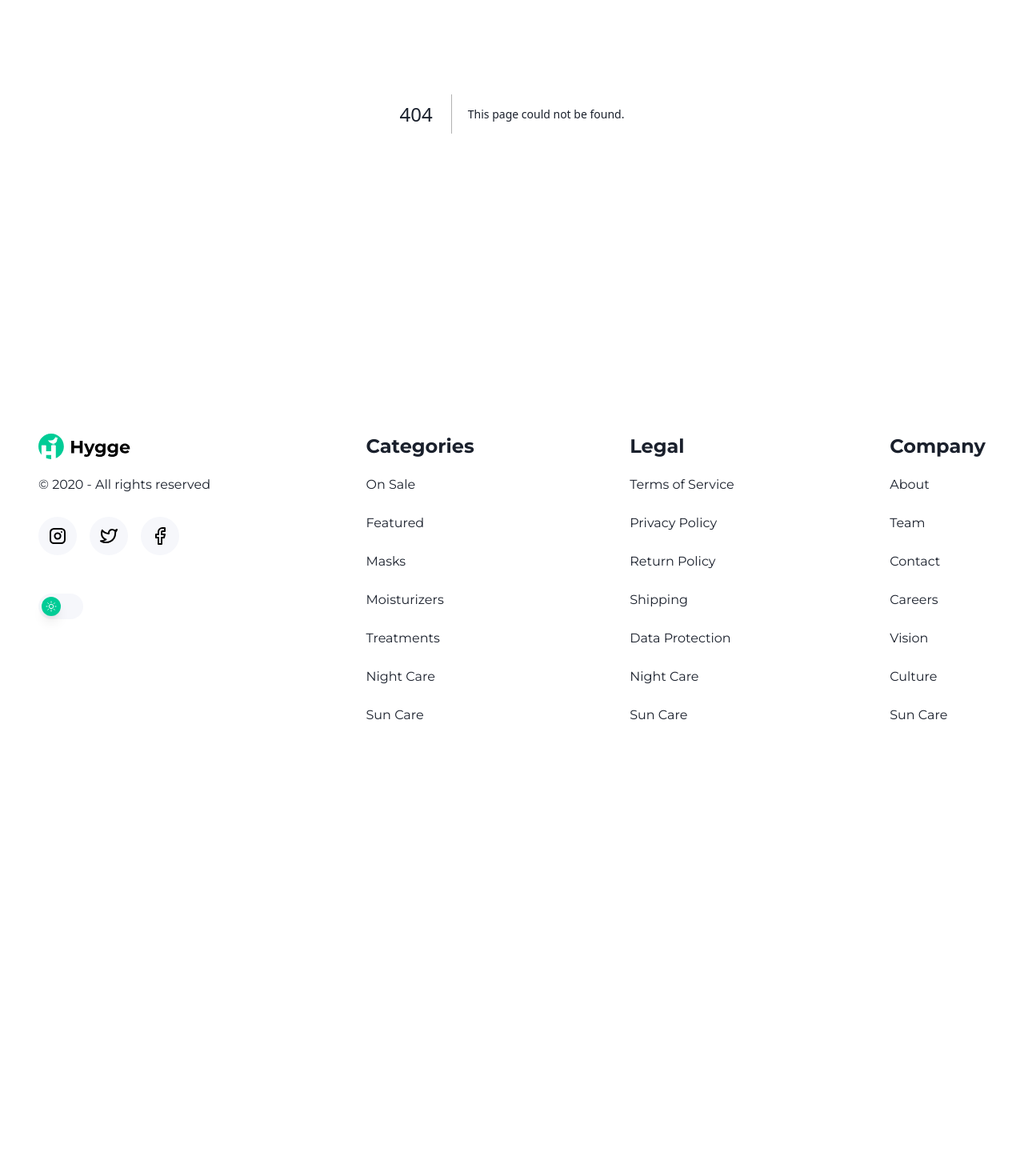
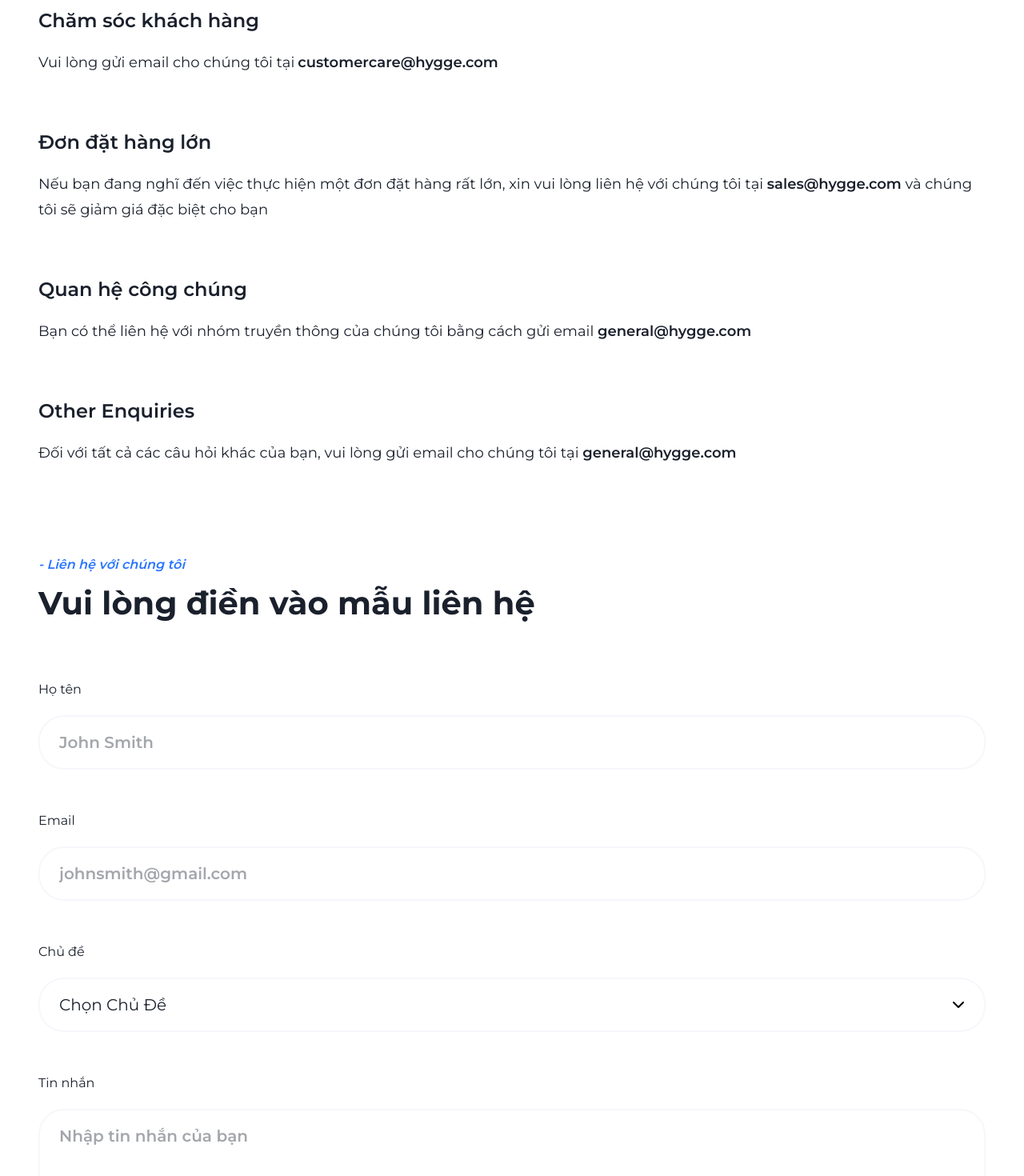
Before and after one commit to TuVoXuan/cosmetics-store-fe, a Next.js app: page /contact in a window 1280 px wide. Before the commit this address had no page. Shown: the part 354-1824 px from the top of the page at 80% size. Before the commit the page ends 1368 px from the top, so only its background shows below. Built offline with nearby package versions, Linux system fonts and the light colour scheme.

Commit message:
feat: make about us page

```diff
--- /dev/null
+++ b/components/text/paraEmail.tsx
@@ -0,0 +1,33 @@
+import React from "react";
+
+interface Props {
+	children: string;
+}
+
+export default function ParaEmail({ children }: Props) {
+	const arr: string[] = children.split(" ");
+	let index: number = -1;
+	let email: string = "";
+
+	for (let i = 0; i < arr.length; i++) {
+		const element = arr[i];
+		if (element.match(/^\w+([\.-]?\w+)*@\w+([\.-]?\w+)*(\.\w{2,3})+$/) && element.length > 10) {
+			email = element;
+			index = i;
+			break;
+		}
+	}
+
+	let newElement: React.ReactNode;
+
+	const newArr: string[] = children.split(email);
+
+	if (index === 0) {
+		newElement = [<span className="inline-block font-semibold">{email}</span>, newArr[0]];
+	} else if (index > 0 && index < arr.length - 1) {
+		newElement = [newArr[0], <span className="inline-block font-semibold">{email}</span>, newArr[1]];
+	} else {
+		newElement = [newArr[0], <span className="inline-block font-semibold">{email}</span>];
+	}
+	return <p className="text-paragraph-3 dark:text-white">{newElement}</p>;
+}
--- /dev/null
+++ b/pages/contact.tsx
@@ -0,0 +1,141 @@
+import React from "react";
+import Button from "../components/buttons/button";
+import Dropdown from "../components/inputs/dropdown";
+import Input from "../components/inputs/input";
+import ParaEmail from "../components/text/paraEmail";
+import TitlePage from "../components/title-page/title-page";
+
+export default function Contact() {
+	return (
+		<section
+			className="pt-14 md:pt-16 space-y-[104px] md:space-y-[112px] xl:space-y-[144px]
+			mb-[104px] md:mb-[112px] xl:mb-[144px]"
+		>
+			<TitlePage
+				className="mb-14 md:mb-16 xl:mb-[72px]"
+				subtitle="Đặt câu hỏi"
+				title="Chúng tôi luôn ở đây để giúp bạn"
+			/>
+
+			<div className="space-y-14 md:space-y-16 xl:space-y-0 xl:grid xl:grid-cols-2 xl:gap-x-24 xl:gap-y-[72px]">
+				<div className="space-y-4">
+					<h3 className="font-semibold text-paragraph-1 dark:text-white">Chăm sóc khách hàng</h3>
+					<p className="text-paragraph-3">
+						Vui lòng gửi email cho chúng tôi tại
+						<span className="pl-1 font-semibold">customercare@hygge.com</span>
+					</p>
+				</div>
+
+				<div className="space-y-4">
+					<h3 className="font-semibold text-paragraph-1 dark:text-white">Đơn đặt hàng lớn</h3>
+					<ParaEmail>
+						Nếu bạn đang nghĩ đến việc thực hiện một đơn đặt hàng rất lớn, xin vui lòng liên hệ
+						với chúng tôi tại sales@hygge.com và chúng tôi sẽ giảm giá đặc biệt cho bạn
+					</ParaEmail>
+				</div>
+
+				<div className="space-y-4">
+					<h3 className="font-semibold text-paragraph-1 dark:text-white">Quan hệ công chúng</h3>
+					<ParaEmail>
+						Bạn có thể liên hệ với nhóm truyền thông của chúng tôi bằng cách gửi email
+						general@hygge.com
+					</ParaEmail>
+				</div>
+
+				<div className="space-y-4">
+					<h3 className="font-semibold text-paragraph-1 dark:text-white">Other Enquiries</h3>
+
+					<ParaEmail>
+						Đối với tất cả các câu hỏi khác của bạn, vui lòng gửi email cho chúng tôi tại
+						general@hygge.com
+					</ParaEmail>
+				</div>
+			</div>
+
+			{/* reach out to us */}
+			<div className="xl:grid xl:grid-cols-2 xl:gap-x-24">
+				<TitlePage
+					className="mb-14 md:mb-16 md:pr-[288px] lg:pr-[488px] xl:mb-0 xl:pr-0 xl:pl-[84px]"
+					subtitle="Liên hệ với chúng tôi"
+					title="Vui lòng điền vào mẫu liên hệ"
+				/>
+
+				<form className="space-y-10 md:space-y-12 xl:mt-8">
+					<Input className="w-full" label="Họ tên" placeholder="John Smith" />
+					<Input className="w-full" label="Email" placeholder="johnsmith@gmail.com" />
+
+					<Dropdown
+						label="Chủ đề"
+						size={"large"}
+						options={[
+							{
+								label: "Chọn Chủ đề",
+								value: "",
+							},
+							{
+								label: "Thời gian giao hàng",
+								value: "Thời gian giao hàng",
+							},
+							{
+								label: "Giảm giá",
+								value: "Giảm giá",
+							},
+							{
+								label: "Khác",
+								value: "Khác",
+							},
+						]}
+						onChange={(value: string) => {}}
+						error={""}
+					/>
+
+					<div>
+						<p className="mb-2 text-dark-100 md:mb-4 text-paragraph-5 md:text-paragraph-4 dark:text-white-light">
+							Tin nhắn
+						</p>
+						<textarea
+							className="w-full border-[2px] border-gray-accent placeholder:text-dark-40
+                            font-semibold text-dark-100 focus:border-primary-100 focus:outline-none
+                            dark:focus:border-primary-100 dark:focus:outline-none px-6 py-3
+                            text-heading-5 rounded-3xl md:px-6 md:py-4 md:text-heading-4 md:rounded-4xl
+                            dark:border-black-dark-2 dark:bg-transparent dark:text-white-light
+                            dark:placeholder:text-light-40"
+							placeholder={"Nhập tin nhắn của bạn"}
+							rows={6}
+						/>
+					</div>
+
+					<Button type="primary" btnType="button">
+						Gửi
+					</Button>
+				</form>
+			</div>
+
+			{/* our newsletter */}
+			<div
+				className="hidden md:block lg:bg-gray-accent dark:lg:bg-black-dark-2 lg:rounded-[48px]
+                    lg:py-16 xl:py-24 xl:rounded-[56px]"
+			>
+				<TitlePage
+					className="text-center mb-14 md:mb-10 md:px-[100px] lg:mb-12"
+					subtitle="Bản tin của chúng tôi"
+					title="Đăng ký nhận tin mới nhất từ chúng tôi"
+				/>
+
+				<div className="flex items-end justify-center gap-x-6">
+					<input
+						className="w-[448px] border-[2px] border-gray-accent font-semibold placeholder:text-dark-40 text-dark-100
+						focus:border-primary-100 focus:outline-none dark:focus:border-primary-100
+						dark:focus:outline-none px-6 py-3 text-heading-5 rounded-3xl md:px-6 md:py-4
+						md:text-heading-4 md:rounded-4xl dark:border-black-dark-4 dark:bg-transparent
+						dark:text-white-light dark:placeholder:text-light-40 dark:bg-black-dark-4"
+						placeholder="Email của bạn"
+					/>
+					<Button type="primary" className="h-full">
+						Đăng ký
+					</Button>
+				</div>
+			</div>
+		</section>
+	);
+}
```
